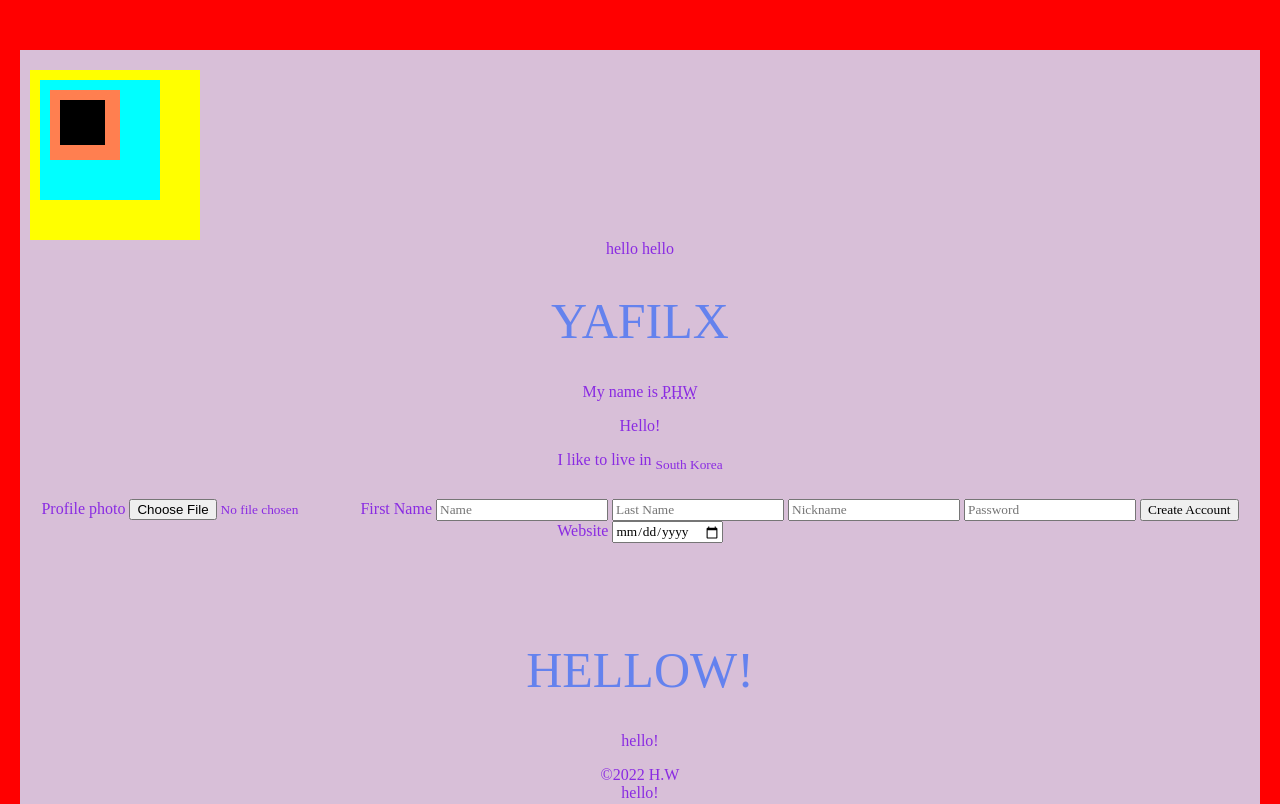
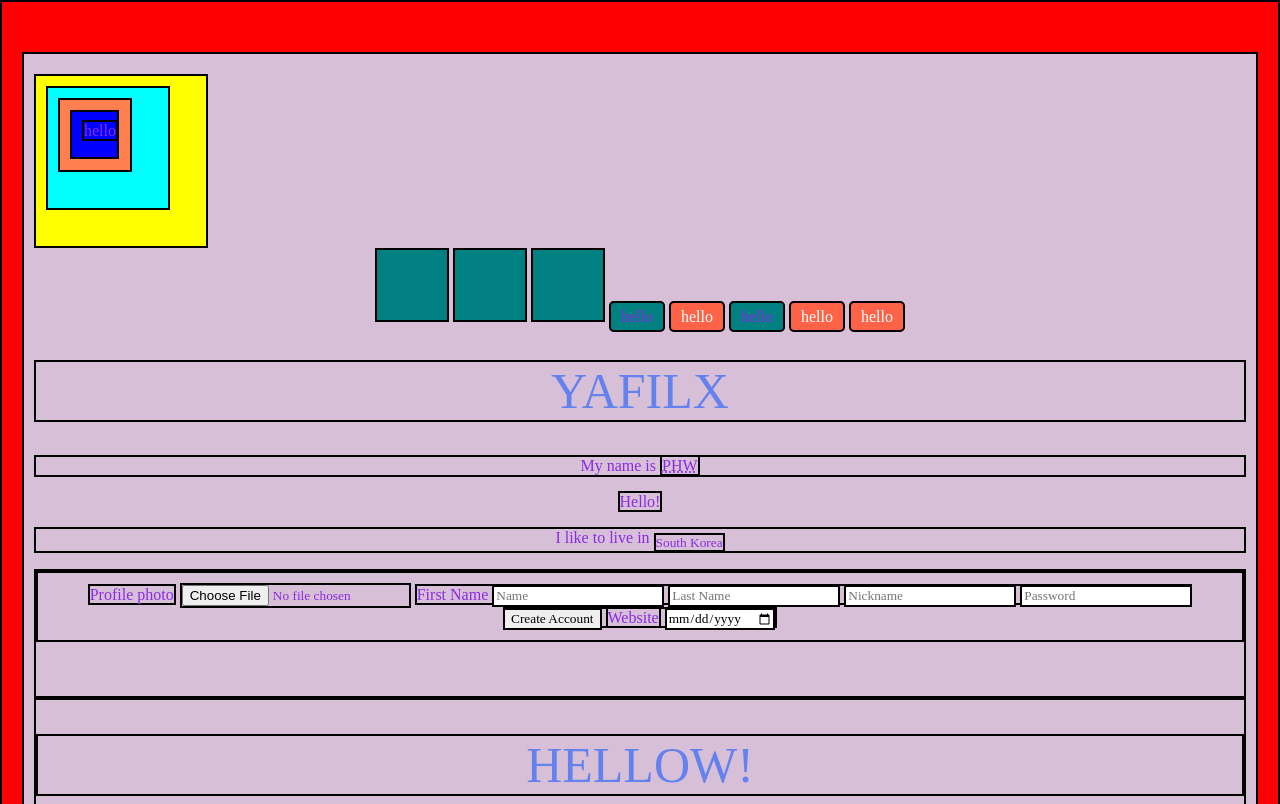
Before and after one commit to imgompanda/html, a plain HTML site: page kakatalk_clone/home.html in a window 1280 px wide. Shown: the top 804 px of the page. Drawn offline with Linux system fonts and the light colour scheme; a web font is replaced by a local one.

Commit message:
Add files via upload

```diff
--- a/kakatalk_clone/home.html
+++ b/kakatalk_clone/home.html
@@ -7,6 +7,11 @@
     </title>
     <link href="styles.css" rel="stylesheet"/>
     <style>
+      * {
+        border: 2px solid black;
+      }
+
+
       h1 {
         color: rgb(100, 130, 238);
         font-weight: 200;
@@ -41,13 +46,31 @@
         height: 50px;
       }
       #fourth {
-        background-color: black;
+        background-color: blue;
         width: 25px;
         height: 25px;
       }
 
       html {
         background-color: red;
+      }
+      .btn {
+        padding: 5px 10px;
+        border-radius: 5px;
+      }
+      .teal {
+        background-color: teal;
+      }
+      .tomato {
+        background-color: tomato;
+        color: white;
+      }
+
+      .dp {
+        display: inline-block;
+        width: 50px;
+        height: 50px;
+        background-color: teal;
       }
 
 
@@ -62,19 +85,21 @@
       <div id="second">
         <div id="third">
           <div id="fourth">
+            <span>hello</span>
           </div>
         </div>
       </div>
     </div>
 
+    <div class="dp"></div>
+    <div class="dp"></div>
+    <div class="dp"></div>
 
-    <span>
-      hello
-    </span>
-
-    <span>
-      hello
-    </span>
+    <span class="btn teal">hello</span>
+    <span class="btn tomato">hello</span>
+    <span class="btn teal">hello</span>
+    <span class="btn tomato">hello</span>
+    <span class="btn tomato">hello</span>
 
     <h1>YAFILX</h1>
     <p>My name is <abbr title="Park Hyung Woo">PHW</abbr></p>
```
